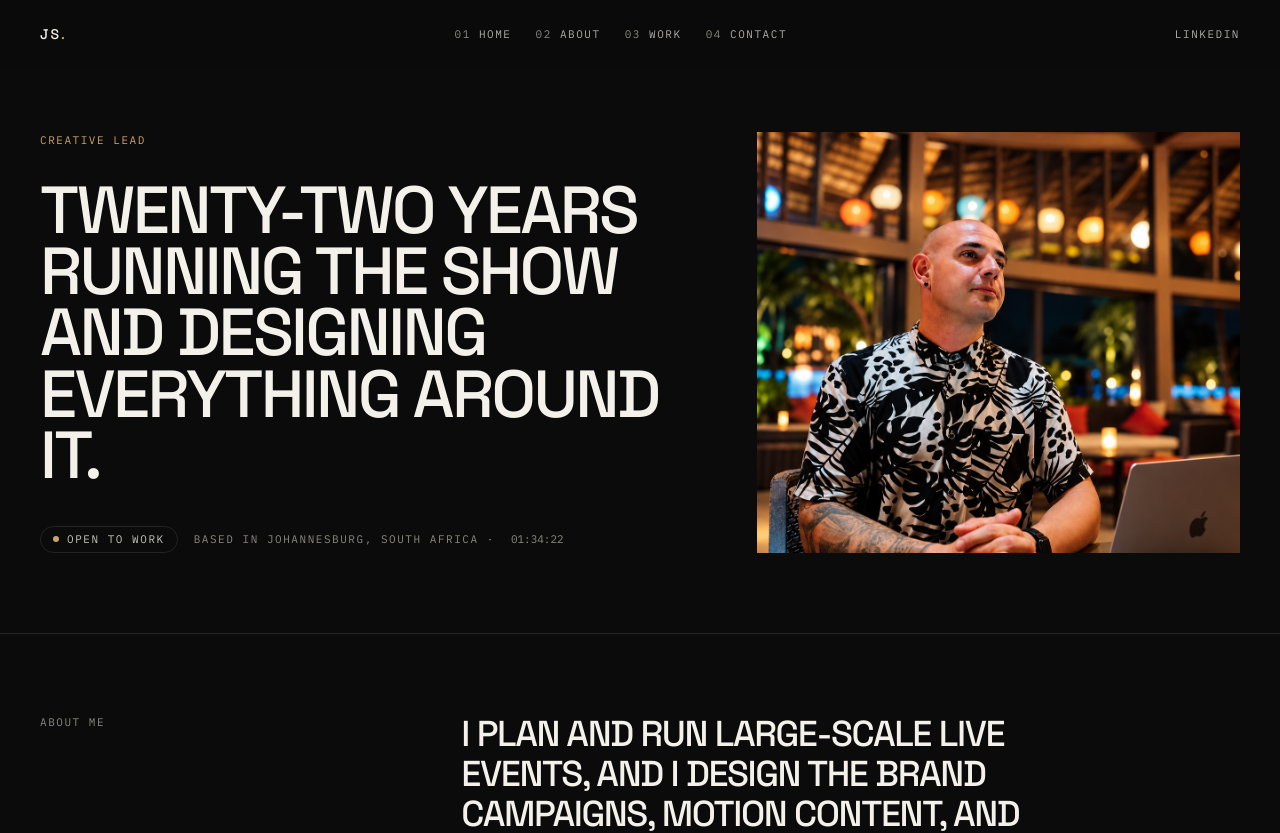
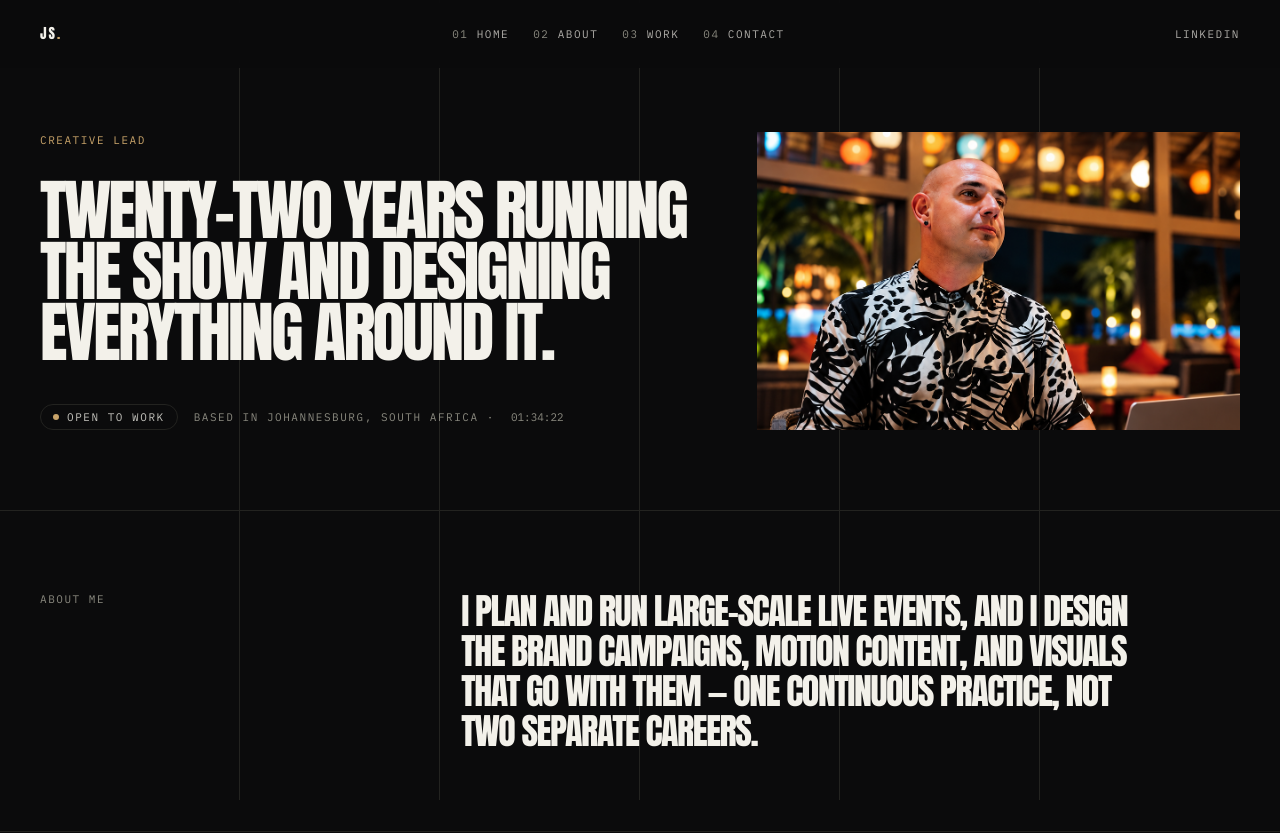
Before and after one commit to Jadd-Hard/jadd-hard-portfolio, a Next.js app: page / in a window 1280 px wide. Shown: the top 833 px of the page. Built offline with nearby package versions, Linux system fonts and the light colour scheme.

Commit message:
Phase 1: fonts, colors, grid lines

```diff
--- a/app/layout.tsx
+++ b/app/layout.tsx
@@ -1,14 +1,21 @@
 import type { Metadata } from "next";
-import { Space_Grotesk, Work_Sans, IBM_Plex_Mono } from "next/font/google";
+import { Anton, Oswald, Work_Sans, IBM_Plex_Mono } from "next/font/google";
 import "./globals.css";
 import { profile } from "@/content/site";
 import Header from "@/components/Header";
 import Footer from "@/components/Footer";
+import GridLines from "@/components/GridLines";
 
-const display = Space_Grotesk({
+const display = Anton({
   subsets: ["latin"],
-  weight: ["500", "700"],
+  weight: "400",
   variable: "--font-display",
+});
+
+const accent = Oswald({
+  subsets: ["latin"],
+  weight: ["400", "500", "600"],
+  variable: "--font-accent",
 });
 
 const body = Work_Sans({
@@ -39,11 +46,14 @@ export default function RootLayout({
   children: React.ReactNode;
 }) {
   return (
-    <html lang="en" className={`${display.variable} ${body.variable} ${mono.variable}`}>
+    <html lang="en" className={`${display.variable} ${accent.variable} ${body.variable} ${mono.variable}`}>
       <body className="flex min-h-screen flex-col">
-        <Header />
-        <main className="flex-1">{children}</main>
-        <Footer />
+        <GridLines />
+        <div className="relative z-10 flex min-h-screen flex-col">
+          <Header />
+          <main className="flex-1">{children}</main>
+          <Footer />
+        </div>
       </body>
     </html>
   );
--- /dev/null
+++ b/components/GridLines.tsx
@@ -0,0 +1,13 @@
+const COLUMNS = 6;
+
+export default function GridLines() {
+  return (
+    <div aria-hidden="true" className="pointer-events-none fixed inset-0 z-0 hidden md:block">
+      <div className="container-page grid h-full" style={{ gridTemplateColumns: `repeat(${COLUMNS}, 1fr)` }}>
+        {Array.from({ length: COLUMNS }).map((_, i) => (
+          <div key={i} className={i < COLUMNS - 1 ? "border-r border-hairline" : ""} />
+        ))}
+      </div>
+    </div>
+  );
+}
--- a/components/ProjectCard.tsx
+++ b/components/ProjectCard.tsx
@@ -17,10 +17,10 @@ export default function ProjectCard({ project, priority = false }: { project: Pr
       </div>
       <div className="mt-4 flex items-baseline justify-between gap-4">
         <div>
-          <h3 className="font-display text-2xl uppercase tracking-tightest">{project.title}</h3>
+          <h3 className="font-display text-2xl uppercase tracking-tightest text-amber">{project.title}</h3>
           <p className="mt-1 text-sm text-graphite">{project.subtitle}</p>
         </div>
-        <span className="whitespace-nowrap font-mono text-[11px] uppercase tracking-wide2 text-graphite transition-colors group-hover:text-brass">
+        <span className="whitespace-nowrap font-mono text-[11px] uppercase tracking-wide2 text-graphite transition-colors group-hover:text-amber">
           {project.year}
         </span>
       </div>
```
